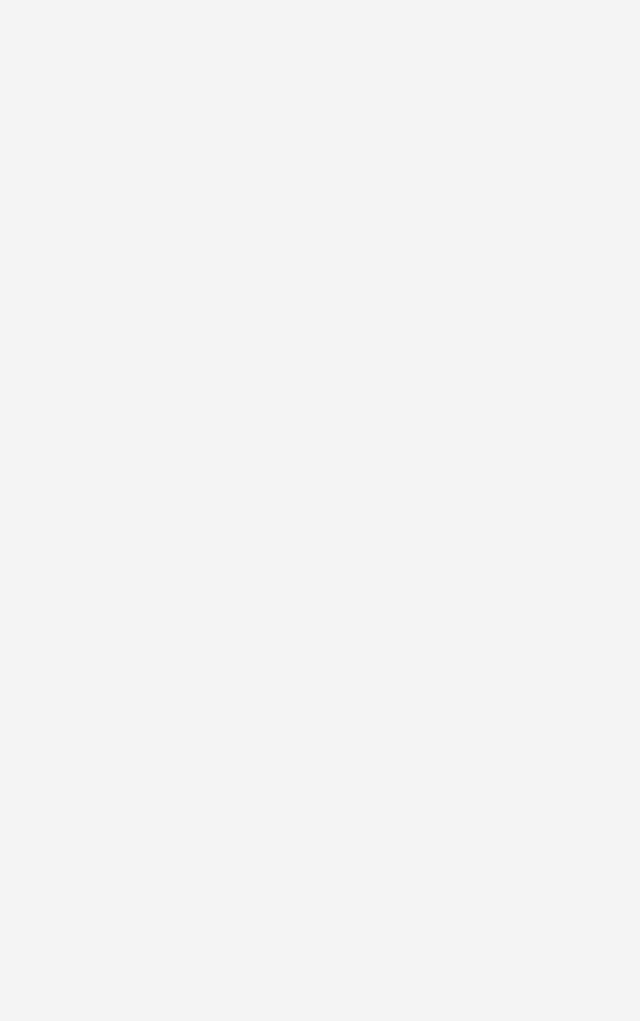
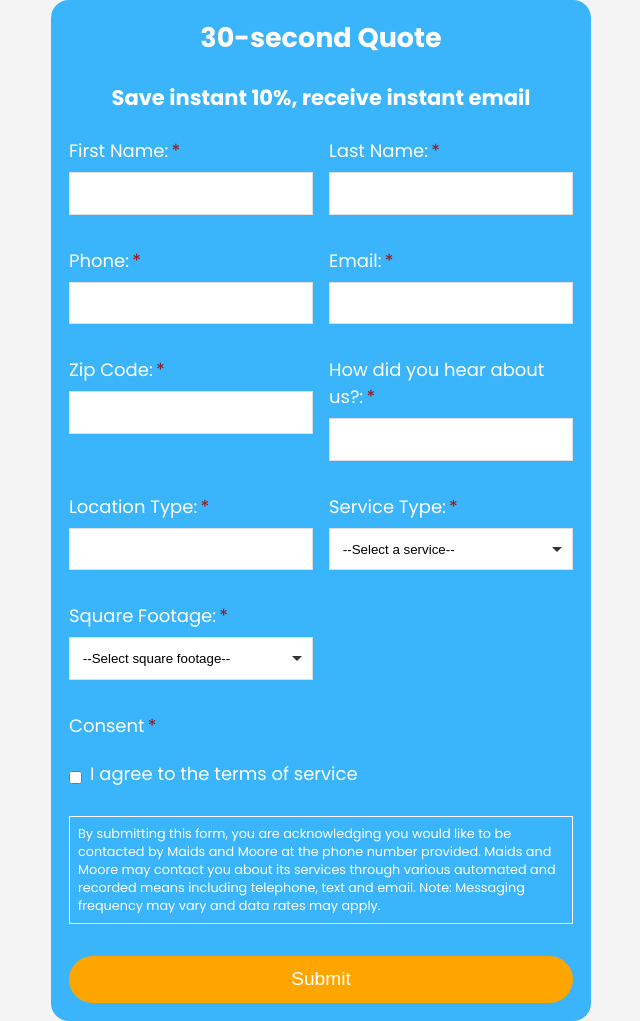
Before and after one commit to sla-shi/login-form, a plain HTML site: page index.html in a window 1280 px wide. Shown: the whole page, without its empty margins (289-929 px from the left). Before the commit the page ends 800 px from the top, so only its background shows below. Drawn offline with Linux system fonts and the light colour scheme.

Commit message:
rebilding the project structure

```diff
--- a/client/index.html
+++ b/index.html
@@ -4,7 +4,7 @@
   <meta charset="UTF-8">
   <meta name="viewport" content="width=device-width, initial-scale=1.0">
   <link rel="stylesheet" href="style/style.css">
-  <script src="https://leonidgolysh.github.io/login-form/quoteFormApp.js"></script>
+  <script src="quoteFormApp.js"></script>
   <title>Quote Form</title>
 </head>
 <body>
```
Also changed, not shown: quoteFormApp.js (renamed from client/quoteFormApp.js), style/style.css (renamed from client/style/style.css).
